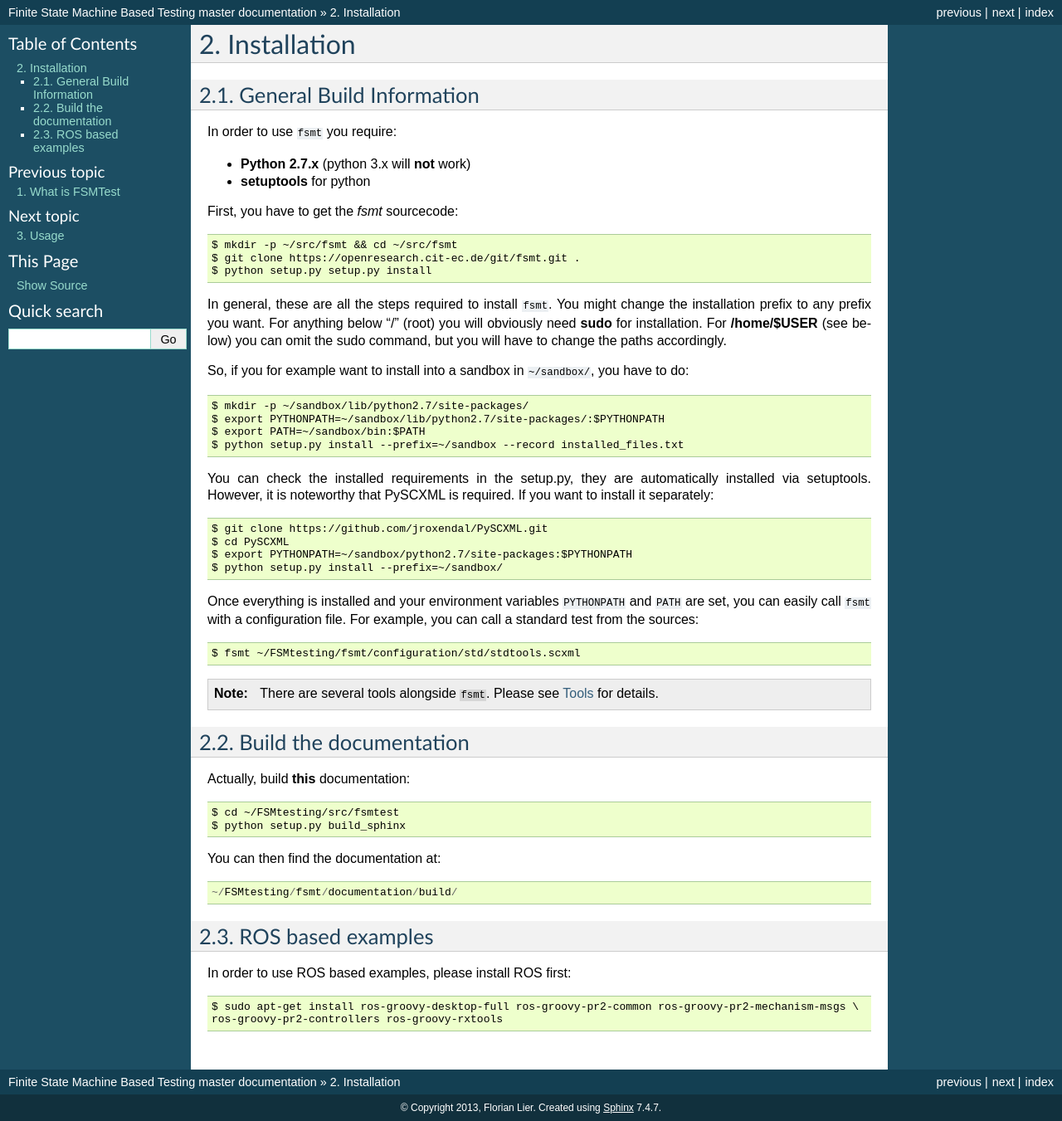
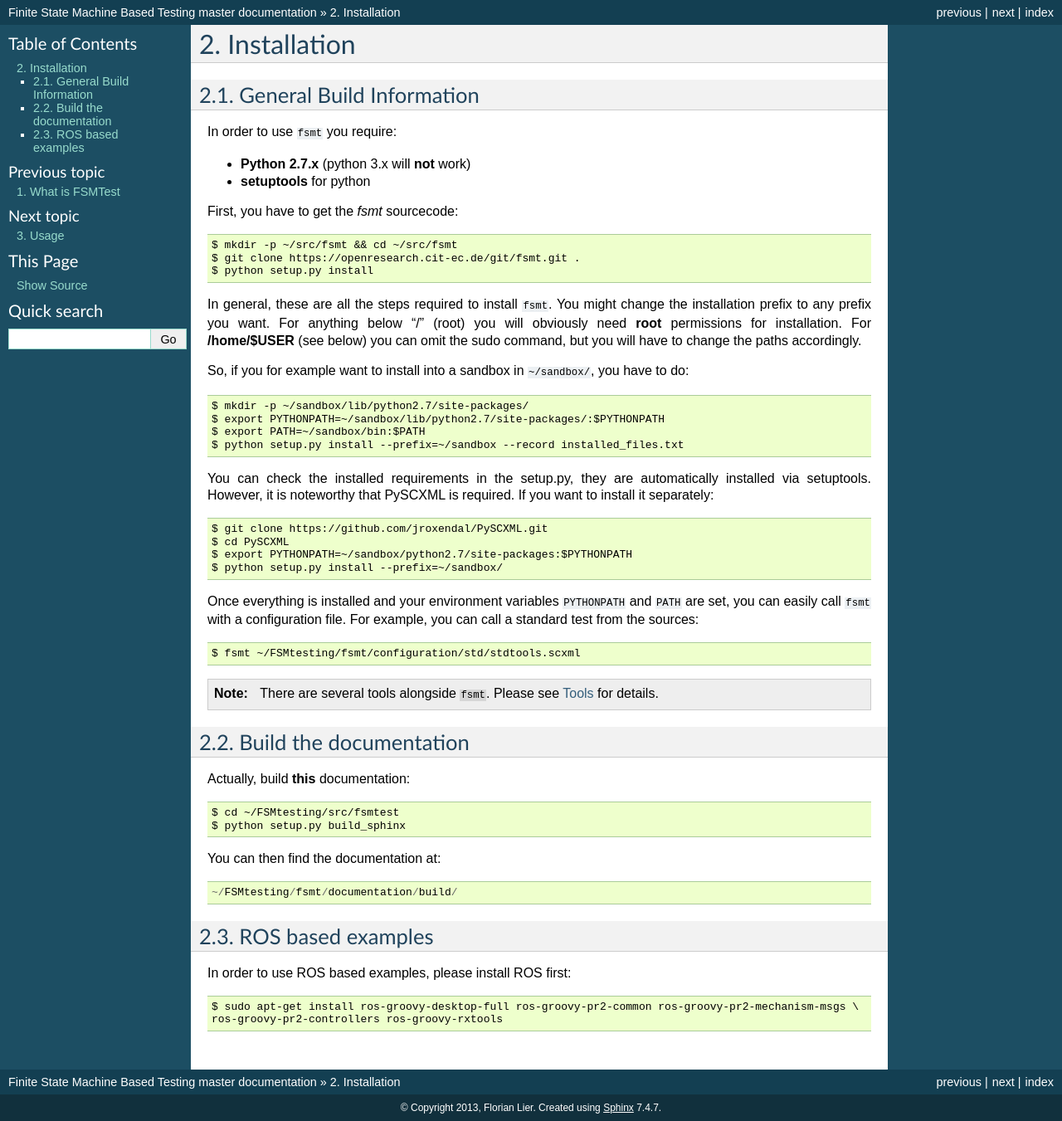
Before and after one commit to jon-weisz/fsmt, a Sphinx documentation site: the page built from documentation/source/installation.rst, in a window 1280 px wide. Shown: the whole page at 83% size. Built offline with Sphinx 7.4.7, drawn with Linux system fonts in a browser that asks for light colours; formulas are drawn with MathJax 3.

Commit message:
better install example

```diff
--- a/documentation/source/installation.rst
+++ b/documentation/source/installation.rst
@@ -13,11 +13,11 @@ First, you have to get the `fsmt` sourcecode::
 
 	$ mkdir -p ~/src/fsmt && cd ~/src/fsmt
 	$ git clone https://openresearch.cit-ec.de/git/fsmt.git .
-	$ python setup.py setup.py install
+	$ python setup.py install
 
 In general, these are all the steps required to install ``fsmt``. You might
 change the installation prefix to any prefix you want. For
-anything below "/" (root) you will obviously need **sudo** for installation.
+anything below "/" (root) you will obviously need **root** permissions for installation.
 For **/home/$USER** (see below) you can omit the sudo command, but you will have to
 change the paths accordingly.
 
```
